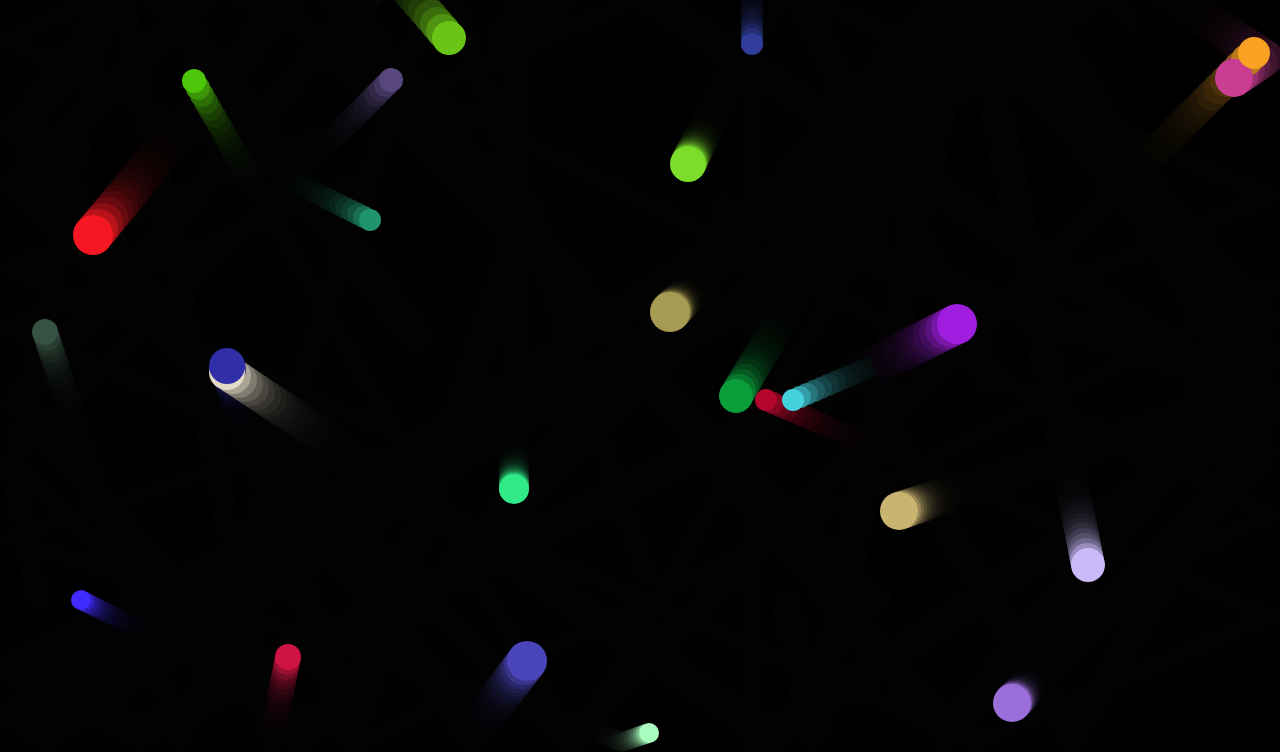
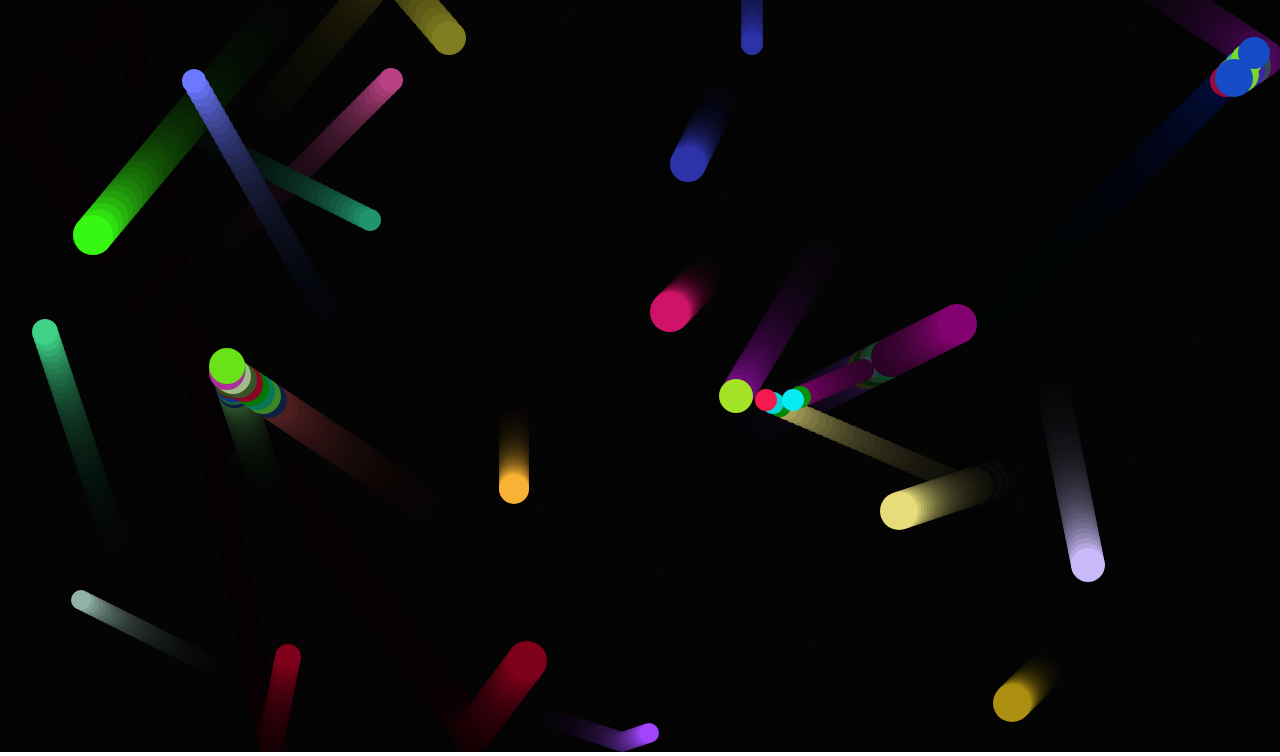
Before and after one commit to Margulis162/mdn_js_10, a plain HTML site: page index.html in a window 1280 px wide. Shown: the part 48-804 px from the top of the page. Drawn offline with Linux system fonts and the light colour scheme.

Commit message:
collision detection

```diff
--- a/index.html
+++ b/index.html
@@ -8,7 +8,7 @@
   </head>
 
   <body>
-    <h1>bouncing balls</h1>
+
     <canvas></canvas>
 
     <script src="main.js"></script>
--- a/main.js
+++ b/main.js
@@ -55,6 +55,21 @@ class Ball{
     this.y += this.velY;
   }
 
+  collisionDetect(){
+    for (const ball of balls){
+      // makes sure we are checking for a different ball
+      if(this !== ball) {
+        // standart collision detection method for two circles
+        const dx = this.x -ball.x;
+        const dy = this.y -ball.y;
+        const distance = Math.sqrt(dx*dx + dy*dy);
+        if(distance < this.size + ball.size){
+          ball.color = this.color = randomRGB();
+        }
+      }
+    }
+  }
+
 }
 
 const balls =[];
@@ -74,13 +89,14 @@ while (balls.length < 25) {
 }
 
 function loop() {
-  ctx.fillStyle = "rgba(0,0,0, 0.25)";
+  ctx.fillStyle = "rgba(0,0,0, .1)";
   ctx.fillRect(0,0, width, height);
 
   for (const ball of balls){
     ball.draw();
     ball.update();
-  }
+    ball.collisionDetect();
+    }
   requestAnimationFrame(loop);
 }
 
```
